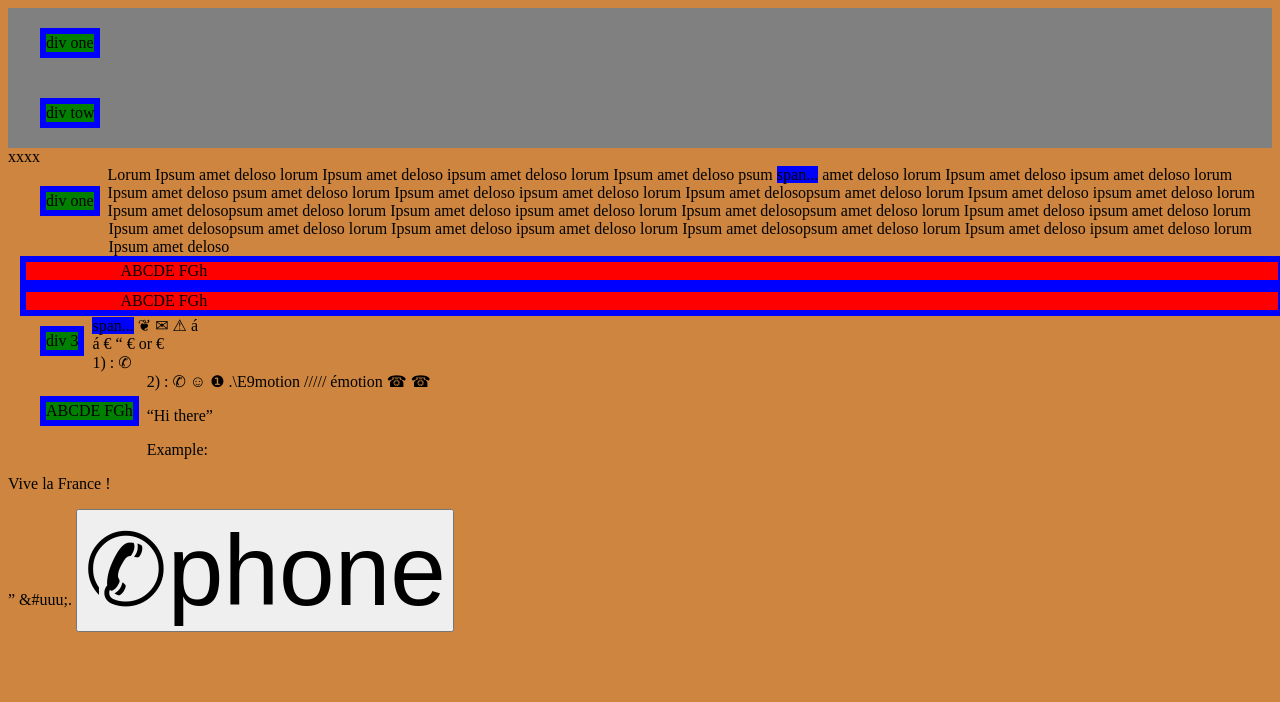
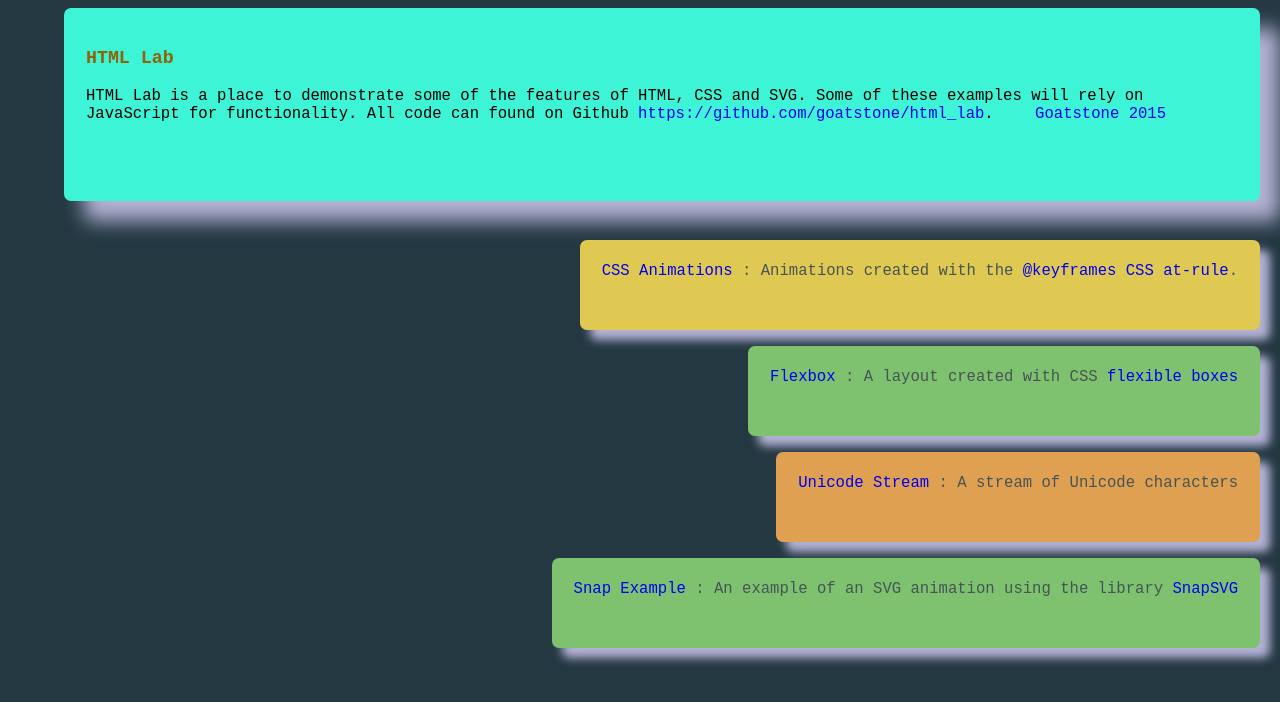
Before and after one commit to goatstone/html_lab, a website: page index.html in a window 1280 px wide. Drawn offline with Linux system fonts and the light colour scheme.

Commit message:
Update files for deployment to git.io

```diff
--- a/index.html
+++ b/index.html
@@ -1,166 +1,109 @@
 <!DOCTYPE HTML>
 <html>
 <head>
-    <title>hello js</title>
-    <link rel="stylesheet" href="css/pseudo.css">
+    <title>HTML Lab</title>
+    <meta charset="utf-8" />
     <style>
         html {
+            background-color: hsla(200, 30%, 20%, 1.0);
+            margin: 0;
+            padding: 0;
+            font-family: monospace
+        }
+        section{
+            position: absolute;
+            width: 90%;
+            left: 5%;
+            top:1%;
+            height: 80%;
+            display: flex;
+            flex-flow: column wrap;
+            justify-content: space-between;
+            align-items: flex-end;
+            align-content: space-around;
+            font-size: 1.2em;
+        }
+        section h1 {
+            color: hsla(40, 90%, 30%, 1);
+        }
+        section h3{
+            color: hsla(10, 10%, 30%, 1);
+            text-align: right;
+        }
+        section article{
+            border-radius: 7px;
+            padding: 22px;
+        }
+        section nav{
+            flex: 2 2 auto;
+            background-color: hsla( 170, 90%, 60%, 1.0) ;
+            box-shadow: 20px 20px 20px hsla(  250, 80%, 90%, 0.8 );
+            border-radius: 7px;
+            padding: 22px;
             width: 100%;
-            height: 100%;
+            margin-bottom: 23px;
         }
-        div{
-            position: relative;
-            left: 12px;
-            background-color: red;
-            border: 6px solid blue;
+        section nav span{
+            padding: 32px;
         }
-        div.a{
-            display: inline-block;
-            background-color: green;
-            float: left;
-            clear: left;
-            margin: 20px;
+        section article{
+            flex: 1 3 auto;
+            background-color: hsla( 110, 40%, 60%, 1.0) ;
+            color: hsla(180, 10%, 30%, 1);
+            box-shadow: 10px 10px 10px hsla( 250, 80%, 90%, 0.8 );
+            margin-top:16px;
         }
-        span{
-            background-color: blue;
+        section article:nth-child(1){
+            flex: 1 3 auto;
         }
-        img {
-            position: absolute;
-            top: 50%;
-            left: 50%;
-            width: 400px;
-            margin: -200px;
+        section article:nth-child(2){
+            flex: 1 3 auto;
+            background-color: hsla( 50, 70%, 60%, 1.0) ;
         }
-        .phone{
-            font-size:  100px;
+        section article:nth-child(4){
+            flex: 1 3 auto;
+            background-color: hsla( 33, 70%, 60%, 1.0) ;
         }
-        .phone:before {
-            content: "\2706";
+        section a{
+            text-decoration: none;
         }
-        section.b{
-            background-color: green;
-        }
-        section.b{
-            background-color: gray;
-            overflow: hidden;
-
+        section a:hover{
+            color: hsla( 3, 100%, 60%, 1.0) ;
         }
     </style>
 </head>
-
 <body>
-<section class='b'>
-
-    <div class="a">div one</div>
-    <div class="a">div tow</div>
-
-
-</section>
-xxxx
 <section>
-
-    Lorum Ipsum amet deloso
-    <div class="a">div one</div>
-    <div class="a">div tow</div>
-
-    lorum Ipsum amet deloso ipsum amet deloso lorum Ipsum amet deloso psum <span>span...</span>
-    amet deloso lorum Ipsum amet deloso ipsum amet deloso lorum Ipsum amet deloso psum amet deloso
-
-    lorum Ipsum amet deloso ipsum amet deloso lorum Ipsum amet delosopsum amet deloso lorum Ipsum amet deloso ipsum amet deloso lorum Ipsum amet delosopsum amet deloso lorum Ipsum amet deloso ipsum <div class="a">div  3</div>
-    amet deloso lorum Ipsum amet delosopsum amet deloso lorum Ipsum amet deloso ipsum amet deloso lorum Ipsum amet delosopsum amet deloso lorum Ipsum amet deloso ipsum amet deloso lorum Ipsum amet delosopsum amet deloso lorum Ipsum amet deloso ipsum amet deloso lorum Ipsum amet deloso
-
-
-
-</section>
-
-    <div>ABCDE FGh</div>
-    <div>ABCDE FGh</div>
-    <div class="a">ABCDE FGh</div>
-    <span>span...</span>
-<!-- <div></div> -->
-
-&#x2766;
-
-  &#x2709;
-
-     &#x26A0;
-
-&#xe1;
-<br>
-&#225;
-
-&#8364;
-&ldquo;
-&#x20AC; or &#8364;
-<br>
-1)   :
-&#x2706
-<br>
-2) :
-&#9990;
-
-&#9786;
-
-&#10102;
-
-.\E9motion
-/////
-&#xE9motion
-
-&phone; &#9742;
-
-<p>&ldquo;Hi there&rdquo;</p>
-Example: <p>Vive la France&#xA0;!</p>
-
-&rdquo;
-&#uuu;.
-
-<button class="phone">phone</button>
-
-
-<!--<div class="contendor" style="border: 1px solid green; margin: 0; padding: 0; display: table">-->
-    <!--<div class="contendor-secundario" style="border: 1px solid yellow; margin: 0; padding: 0; display: table-row">-->
-        <!--<div class="columna1"-->
-             <!--style="border: 1px solid red; margin: 0pt; padding: 0pt; vertical-align: middle; display: table-cell">-->
-            <!--columna uno-->
-        <!--</div>-->
-        <!--<div class="columna2" style="border: 1px solid blue; margin: 0; padding: 0; display: table-cell">columna dos,-->
-            <!--la cual es bastante-->
-            <!--más alta que la anterior,-->
-            <!--y además la podemos hacer-->
-            <!--todavía más alta-->
-            <!--y la columna 1 ya no se centra-->
-        <!--</div>-->
-    <!--</div>-->
-<!--</div>-->
-
-<!--<ul>-->
-<!--<li>First</li>-->
-<!--<li>Second</li>-->
-<!--<li>Third</li>-->
-<!--<li>Fourth</li>-->
-<!--<li>Fifth</li>-->
-<!--<li>Sixth</li>-->
-<!--<li>Seventh</li>-->
-<!--<li>Eighth</li>-->
-<!--<li>Ninth</li>-->
-<!--<li>Tenth</li>-->
-<!--</ul>-->
-<!--<form>-->
-<!--<input type="text" required>-->
-<!--<input type="text" name = "rf" required>-->
-<!--<input type="submit" value="submit!">-->
-<!--</form>-->
-
-<!--<h3>hello</h3>-->
-<!--<p>a</p>-->
-<!--<p>b</p>-->
-<!--<p>c</p>-->
-
-<!--<button>1</button>-->
-<!--<button>2</button>-->
-<!--<button>3</button>-->
-<!--Hello JS!-->
-<script src="js/main2.js"></script>
+    <nav>
+        <h1>HTML Lab</h1>
+        HTML Lab is a place to demonstrate some of the features of HTML, CSS and SVG. Some of these examples will rely on JavaScript for functionality. All code can found on Github
+        <a href="https://github.com/goatstone/html_lab" target="new">
+            https://github.com/goatstone/html_lab</a>.
+         <span>
+        <a rel="author" href="http://goatstone.com" target="new">
+        Goatstone 2015
+        </a>
+        </span>
+    </nav>
+    <article>
+         <a href="css_anim.html" target="new">CSS Animations</a>     :
+        Animations created with the
+        <a href="https://developer.mozilla.org/en-US/docs/Web/CSS/@keyframes" target="new">@keyframes CSS at-rule</a>.
+    </article>
+    <article>
+         <a href="flex.html" target="new">Flexbox</a> :
+        A layout created with CSS
+                <a href="https://developer.mozilla.org/en-US/docs/Web/Guide/CSS/Flexible_boxes" target="new">flexible boxes</a>
+     </article>
+    <article>
+         <a href="ustream.html" target="new">Unicode Stream</a> :
+        A stream of Unicode characters
+    </article>
+    <article>
+        <a href="snap.html" target="new">Snap Example</a> :
+        An example of an SVG animation using the library
+        <a href="http://snapsvg.io/" target="new">SnapSVG</a>
+     </article>
+    </section>
 </body>
 </html>
```
Also changed, not shown: flex.html (+115 -11 lines), snap.html (+1 -1 lines).
